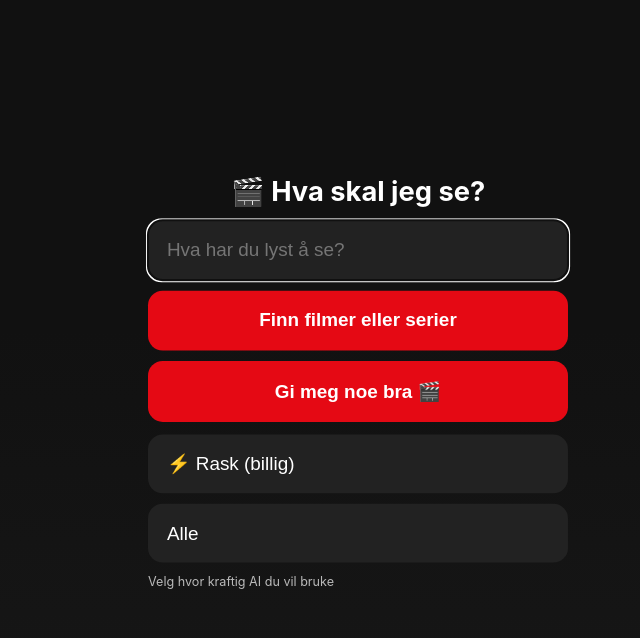
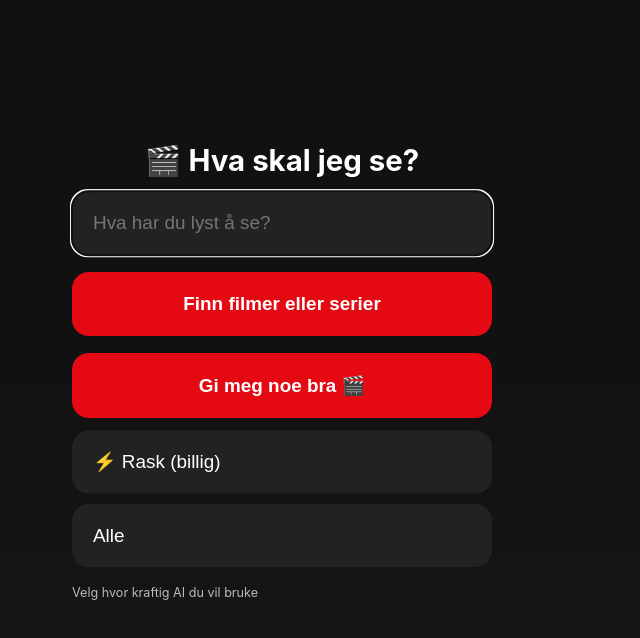
Before and after one commit to hdybdahl94-rgb/movie-finder, a React (Vite) app: page / in a window 1280 px wide. Shown: the top 638 px of the page, without its empty margins (282-922 px from the left). Built offline with nearby package versions, Linux system fonts and the light colour scheme.

Commit message:
update viewport

```diff
--- a/src/style.css
+++ b/src/style.css
@@ -18,7 +18,7 @@ body {
 /* EMPTY STATE → midten */
 .container.empty {
   min-height: 100dvh;
-  display: flex;
+  display: block;
   align-items: center;     /* vertikal center */
   justify-content: center; /* horisontal center */
 }
@@ -29,13 +29,20 @@ body {
   width: 100%;
   transform: scale(1.05);
   margin-top: -60px;
-  padding: 0 10px;
+  padding: 24px;
+  height: 100dvh;
+
+  display: flex;
+  flex-direction: column;
+  justify-content: center;
+
 }
 
 
 /* INNER CONTENT */
 .content {
   width: 100%;
+  max-width: 100%
 }
 
 /* (valgfritt – mer app-look) */
@@ -46,7 +53,7 @@ body {
 /* TITTEL */
 h1 {
   text-align: center;
-  font-size: 26px;
+  font-size: 28px;
   margin-bottom: 12px;
 }
 
@@ -54,7 +61,7 @@ h1 {
 form {
   display: flex;
   flex-direction: column;
-  gap: 10px;
+  gap: 16px;
 }
 
 /* INPUT, BUTTON, SELECT */
@@ -62,9 +69,9 @@ input,
 button,
 select {
   width: 100%;
-  padding: 18px;
+  padding: 20px;
   font-size: 18px;
-  border-radius: 14px;
+  border-radius: 16px;
   border: none;
   box-sizing: border-box;
 }
```
